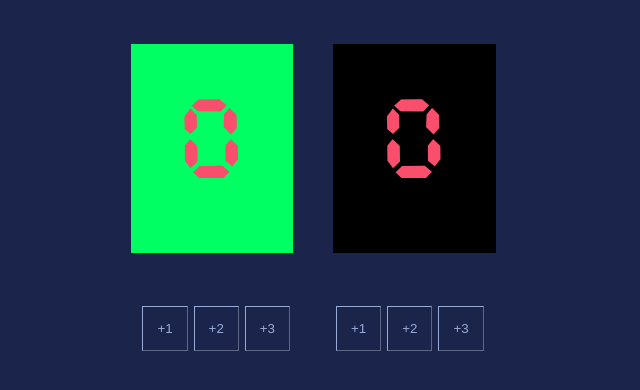
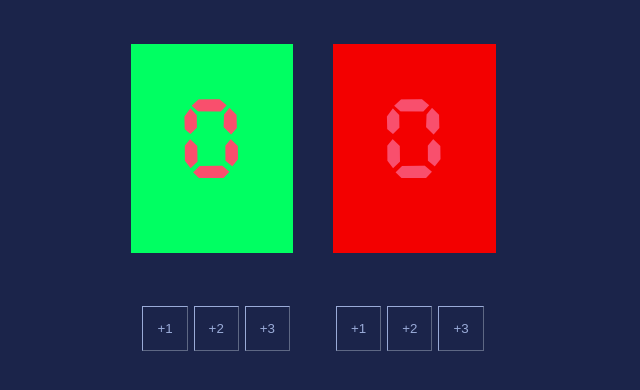
Before and after one commit to power31234/score-Projject, a website built with Vite: page index.html in a window 1280 px wide. Shown: the part 104-494 px from the top of the page, without its empty margins (327-967 px from the left). Built offline with nearby package versions, Linux system fonts and the light colour scheme.

Commit message:
change color
changed team 2 background color to red

```diff
--- a/index.css
+++ b/index.css
@@ -42,7 +42,7 @@ body {
 }
 #team-2{
     padding: 50px;
-    background-color: black;
+    background-color: rgb(243, 0, 0);
     margin-left:40px ;
 }
 button{
```
